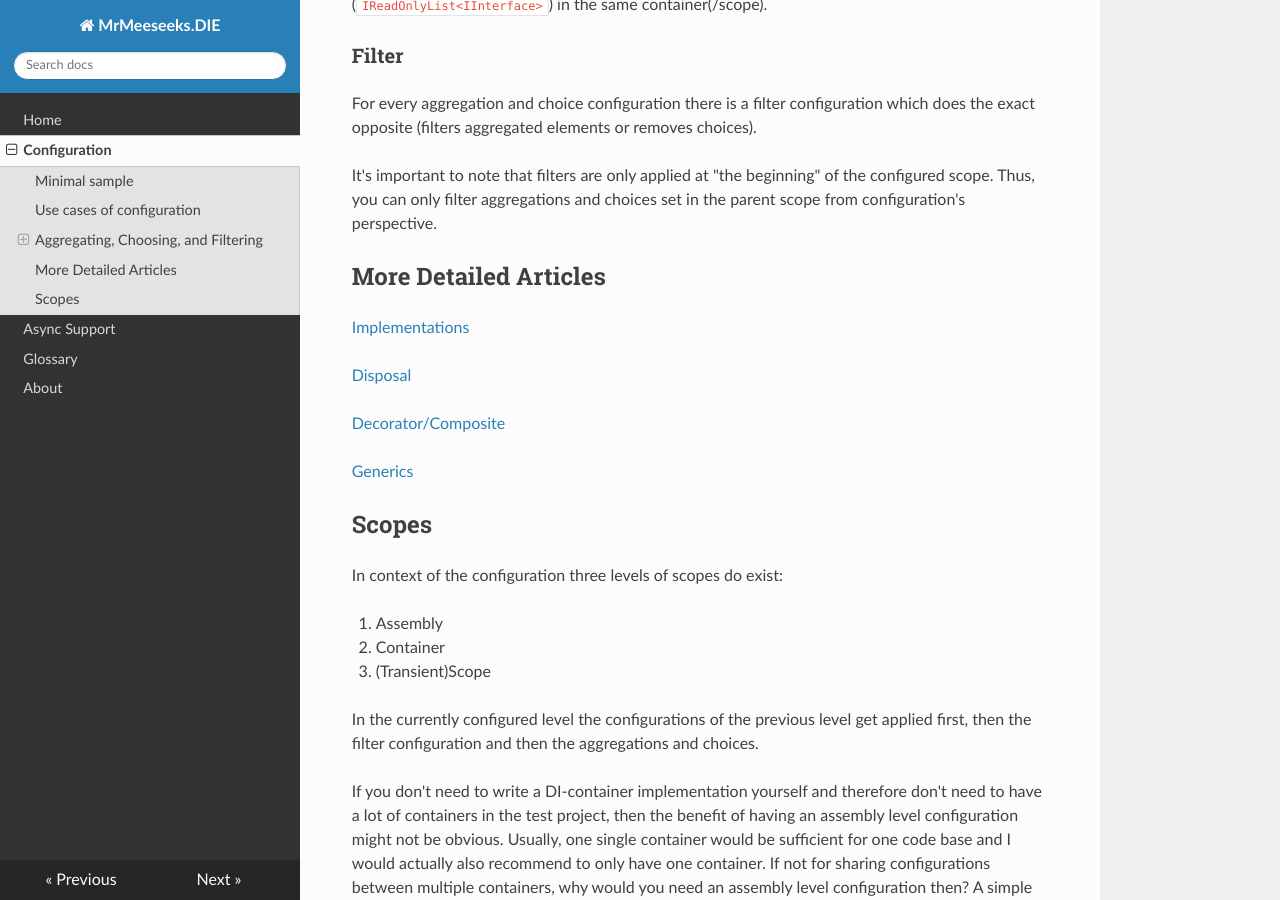
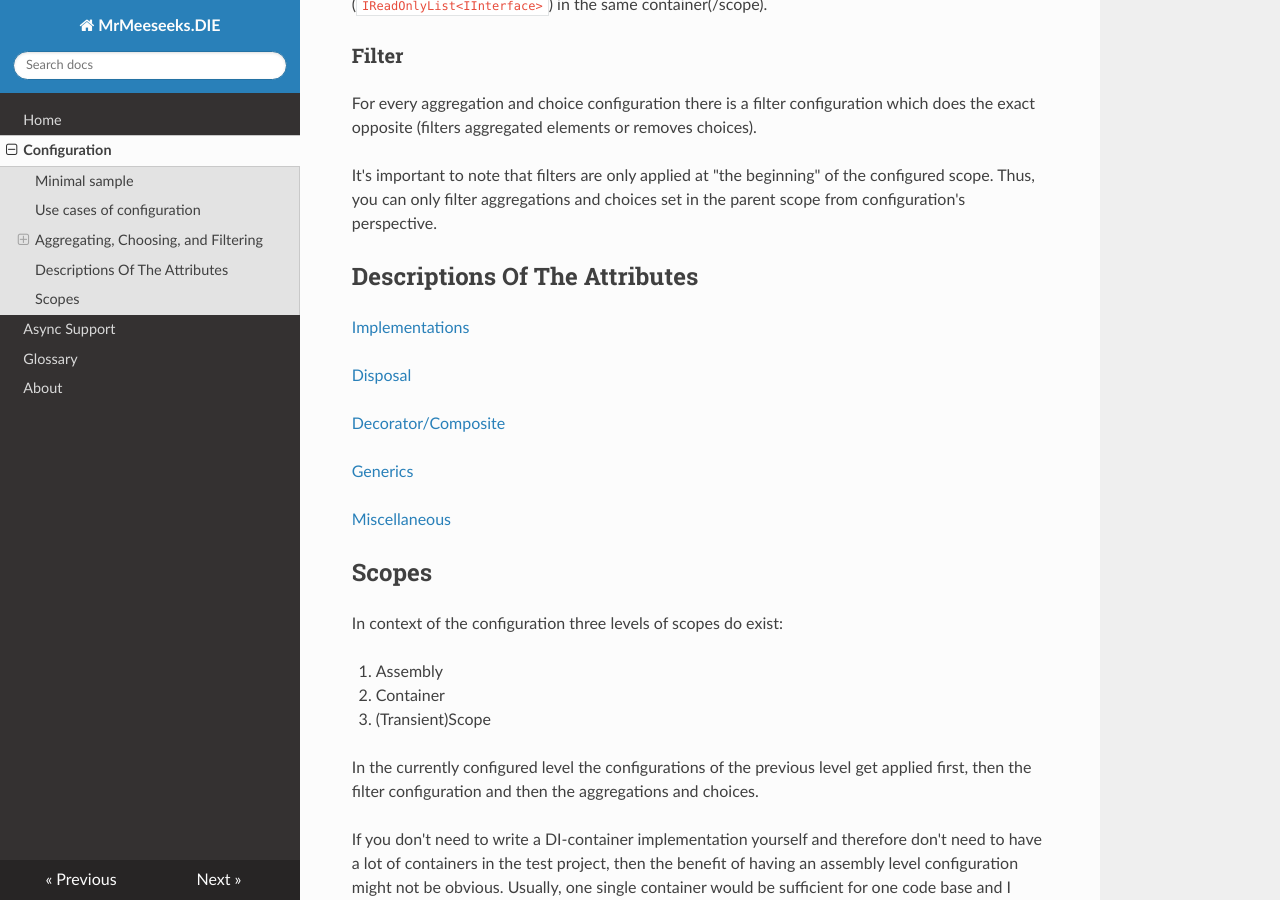
Before and after one commit to Yeah69/MrMeeseeks.DIE.Docs, an MkDocs documentation site: the page built from docs/configuration.md, in a window 1280 px wide and 900 px high, scrolled down 1929 px. Built offline with MkDocs 1.6.1, drawn with Linux system fonts in a browser that asks for light colours; nearby versions of some CDN libraries.

Commit message:
Miscellaneous configurations

```diff
--- a/docs/configuration.md
+++ b/docs/configuration.md
@@ -57,7 +57,7 @@
 
 It's important to note that filters are only applied at "the beginning" of the configured scope. Thus, you can only filter aggregations and choices set in the parent scope from configuration's perspective.
 
-## More Detailed Articles
+## Descriptions Of The Attributes
 
 [Implementations](configuration/implementations.md)
 
@@ -66,6 +66,8 @@
 [Decorator/Composite](configuration/decorator-composite.md)
 
 [Generics](configuration/generics.md)
+
+[Miscellaneous](configuration/miscellaneous.md)
 
 ## Scopes
 
```
Also changed, not shown: docs/configuration/miscellaneous.md (added, +24 -0 lines).
